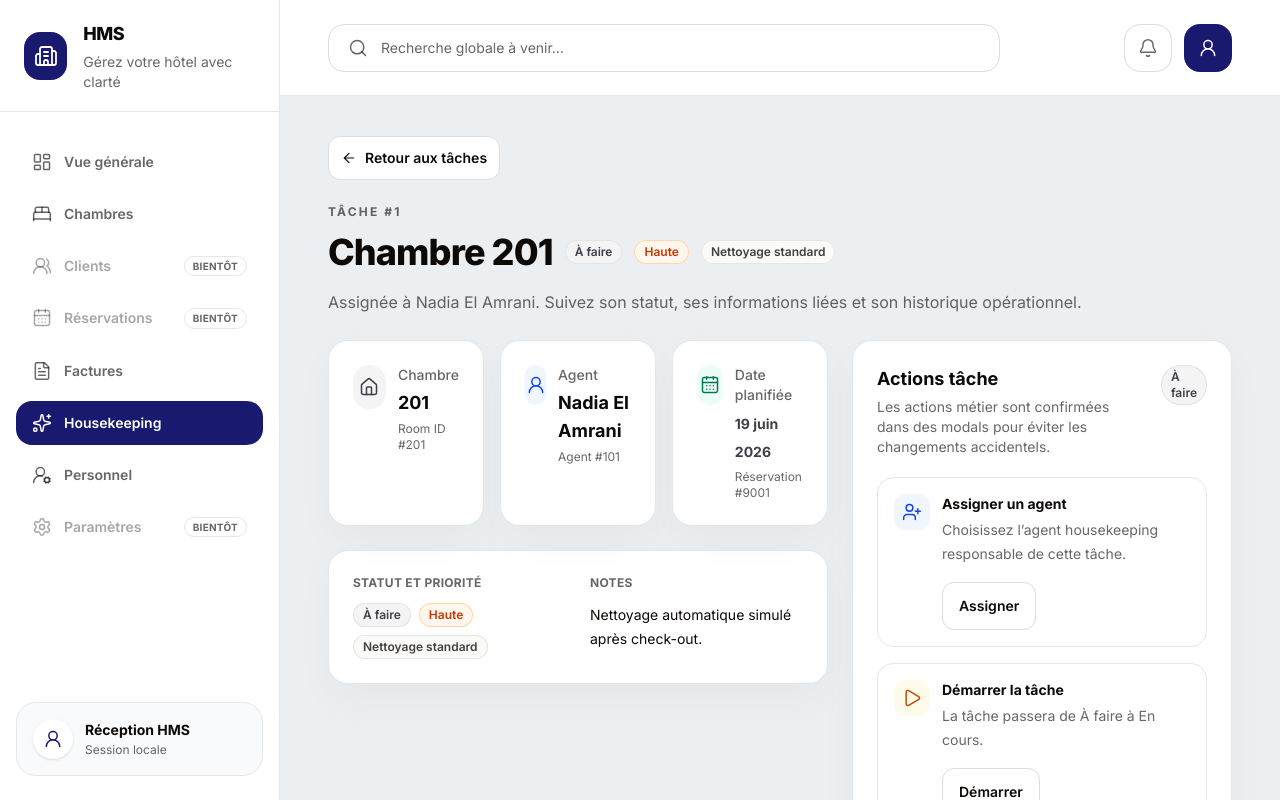
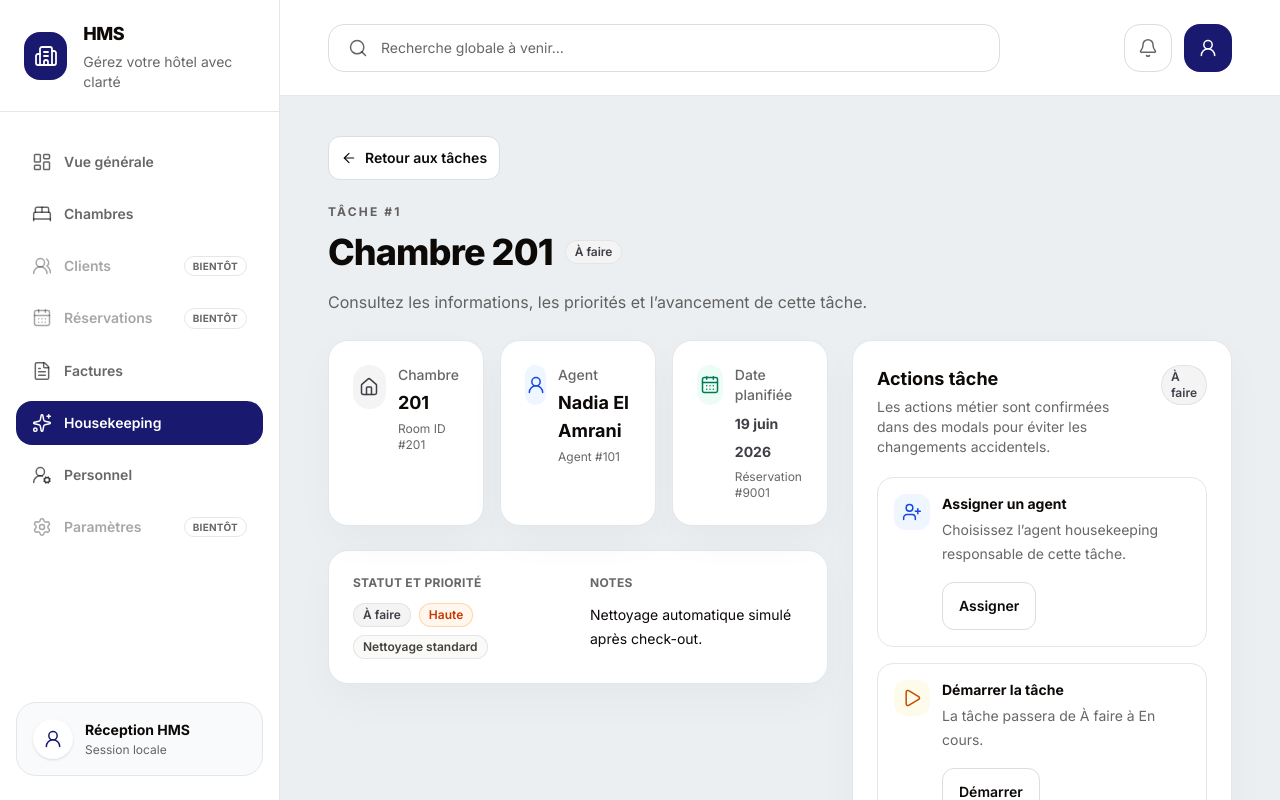
Before and after one commit to Mouad45-bit/hotel-management-system, a Next.js app in the folder frontend/: page /housekeeping/tasks/1 in a window 1280 px wide. Shown: the top 800 px of the page. Built offline with nearby package versions, Linux system fonts and the light colour scheme; no server answers.

Commit message:
fix(housekeeping): simplify task detail header

```diff
--- a/frontend/src/components/housekeeping/HousekeepingTaskDetailHeader.tsx
+++ b/frontend/src/components/housekeeping/HousekeepingTaskDetailHeader.tsx
@@ -3,8 +3,6 @@
 import Link from "next/link";
 import { ArrowLeft } from "lucide-react";
 import { HousekeepingStatusBadge } from "@/components/housekeeping/HousekeepingStatusBadge";
-import { PriorityBadge } from "@/components/housekeeping/PriorityBadge";
-import { TaskTypeBadge } from "@/components/housekeeping/TaskTypeBadge";
 import type { HousekeepingTask } from "@/types/housekeeping";
 
 interface HousekeepingTaskDetailHeaderProps {
@@ -35,14 +33,10 @@ export function HousekeepingTaskDetailHeader({
                     </h2>
 
                     <HousekeepingStatusBadge status={task.status} />
-                    <PriorityBadge priority={task.priority} />
-                    <TaskTypeBadge type={task.type} />
                 </div>
 
                 <p className="mt-4 max-w-3xl text-base leading-7 text-[var(--hms-text-muted)]">
-                    {task.assignedAgentName
-                        ? `Assignée à ${task.assignedAgentName}.`
-                        : "Tâche non assignée."} Suivez son statut, ses informations liées et son historique opérationnel.
+                    Consultez les informations, les priorités et l’avancement de cette tâche.
                 </p>
             </div>
         </section>
```
